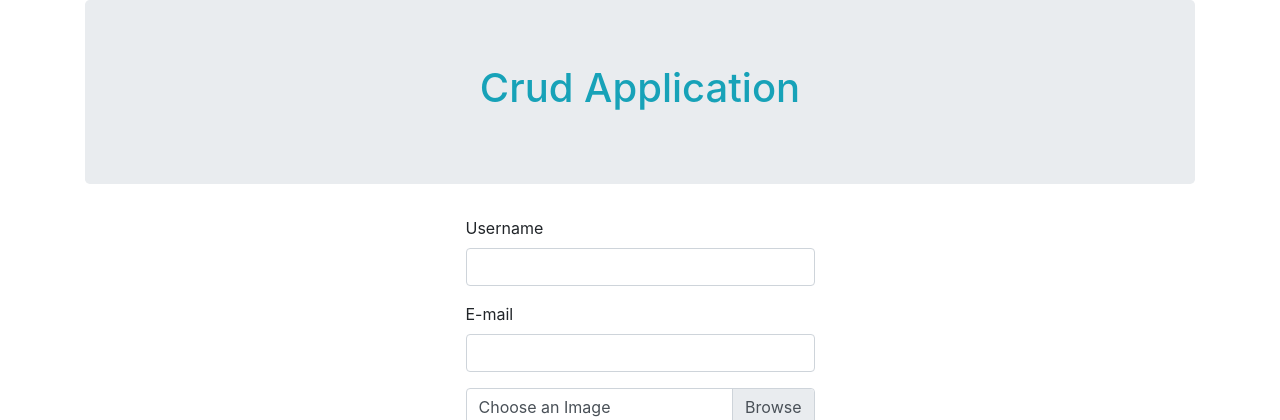
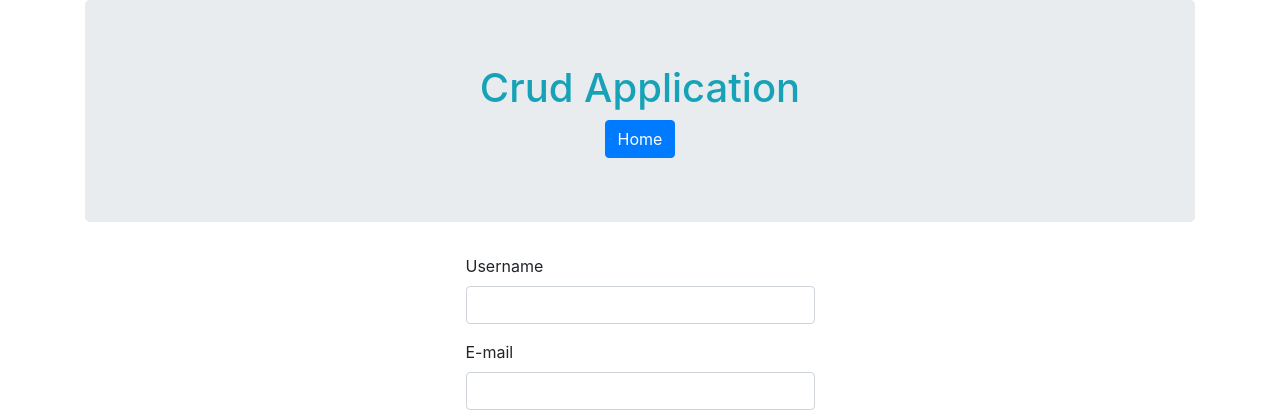
Before and after one commit to abiolafasanya/SideHustle, a PHP site: page /crud in a window 1280 px wide. Shown: the top 420 px of the page. Run offline with PHP 8.4, Linux system fonts and the light colour scheme; data that the repository does not hold is empty.

Commit message:
add to home button

```diff
--- a/crud/index.php
+++ b/crud/index.php
@@ -18,6 +18,7 @@
         ?>
         <div class="jumbotron text-center text-info">
                 <h1>Crud Application</h1>
+                <a href="../index.php" class="btn btn-primary">Home</a>
         </div>
 
 
```
